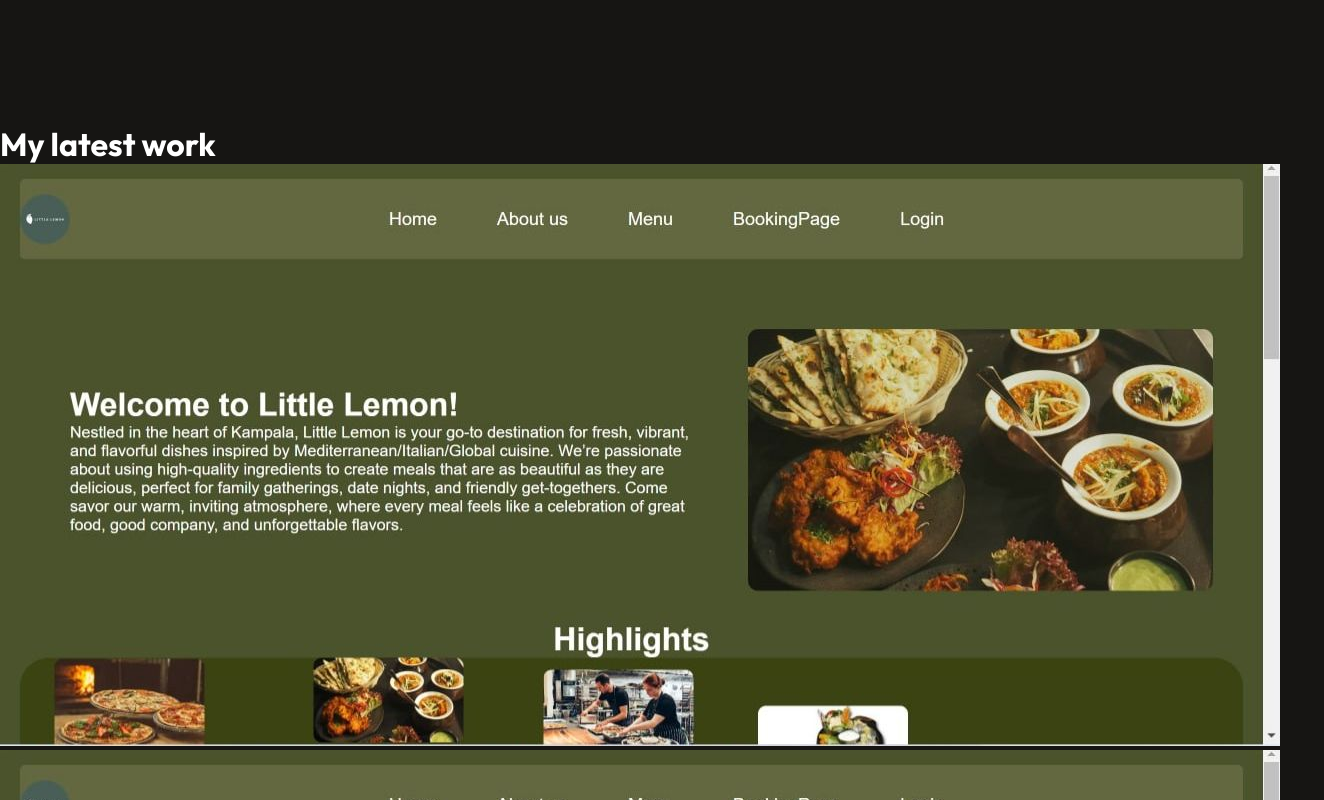
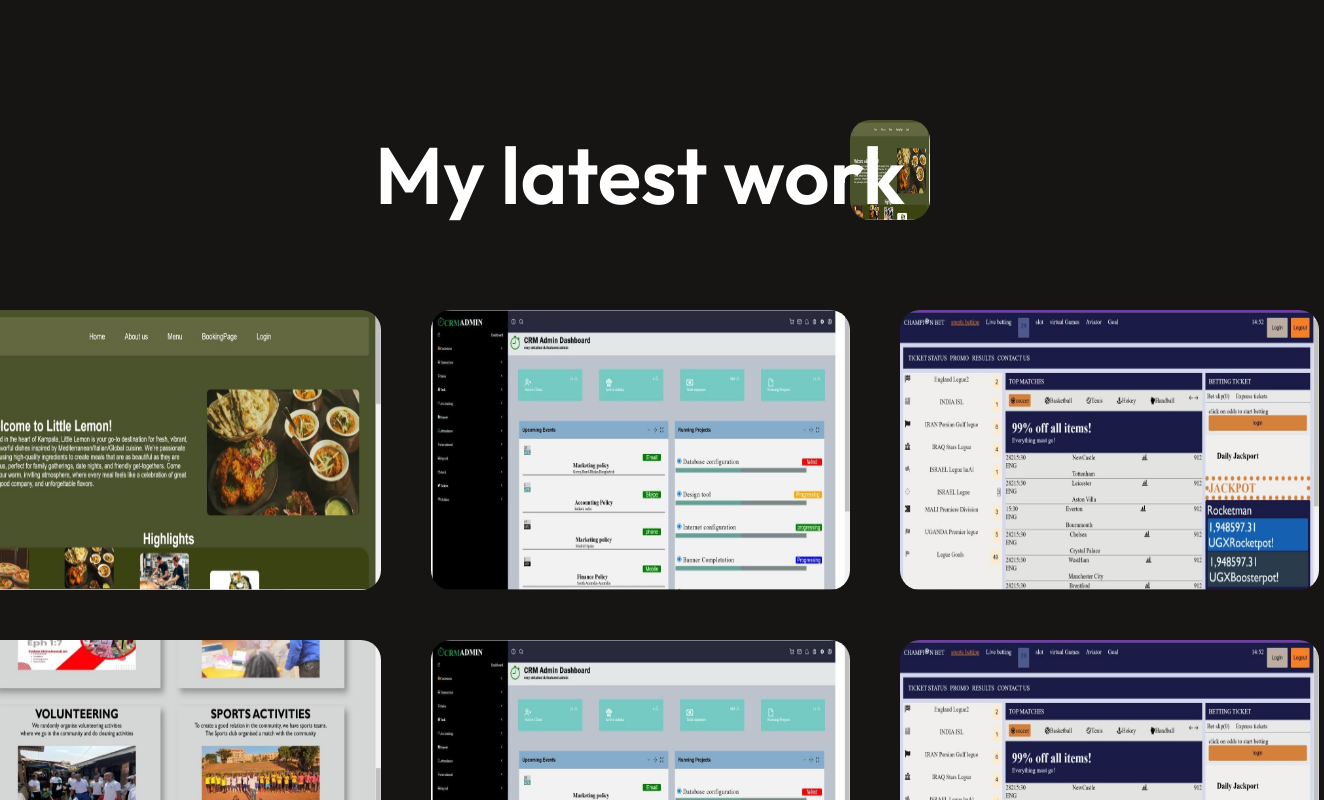
Before and after one commit to nawagirwacatherine/PORTIFOLIO3, a React (Vite) app in the folder real portifolio/: page / in a window 1280 px wide. Shown: the part 3240-4040 px from the top of the page, 1324 px wide, since content can reach past the window. Built offline with nearby package versions, Linux system fonts and the light colour scheme.

Commit message:
Add styling to my work component

```diff
--- a/real portifolio/src/components/Mywork/MyWork.jsx
+++ b/real portifolio/src/components/Mywork/MyWork.jsx
@@ -1,19 +1,24 @@
 import './mywork.css'
 import project from '../../images/project.jpg'
 import myWorkData from '../../images/myWorkData'
+import { FaArrowRight } from "react-icons/fa";
 
 const MyWork = () => {
   return (
     <div className='mywork'>
        <div className="mywork-title">
         <h1>My latest work</h1>
-        <img src={project} alt="" />
+        <img src={project} alt="" className='logo' />
        </div>
        <div className="mywork-container">
         {myWorkData.map((work,index) =>{
-        return <img key={index} src={work.wImg} alt="" />
+        return <img key={index} src={work.wImg} alt="" className='logo' />
         })}
        </div>
+       <div>
+        <p>Show More</p>
+       </div>
+       <FaArrowRight />
     </div>
   )
 }
--- a/real portifolio/src/components/Mywork/mywork.css
+++ b/real portifolio/src/components/Mywork/mywork.css
@@ -0,0 +1,40 @@
+.mywork{
+    display: flex;
+    flex-direction: column;
+    align-items: center;
+    justify-content: center;
+    gap: 80px;
+    margin: 80px 170px;
+
+}
+
+.mywork-title{
+    position: relative;
+
+}
+
+.mywork-title h1{
+    padding: 0px 30px;
+    font-size: 80px;
+    font-weight: 600;
+}
+
+.mywork-title img {
+    position: absolute;
+    bottom: 0;
+    right: 0;
+    z-index: -1 ;
+}
+.mywork-container{
+    display: grid;
+    grid-template-columns: 1fr 1fr 1fr;
+    gap: 40px;
+}
+
+.mywork-container img{
+    box-sizing: border-box;
+    width: 419px;
+    height: 280px;
+    transition: 0.3s;
+    cursor: pointer;
+}
```
